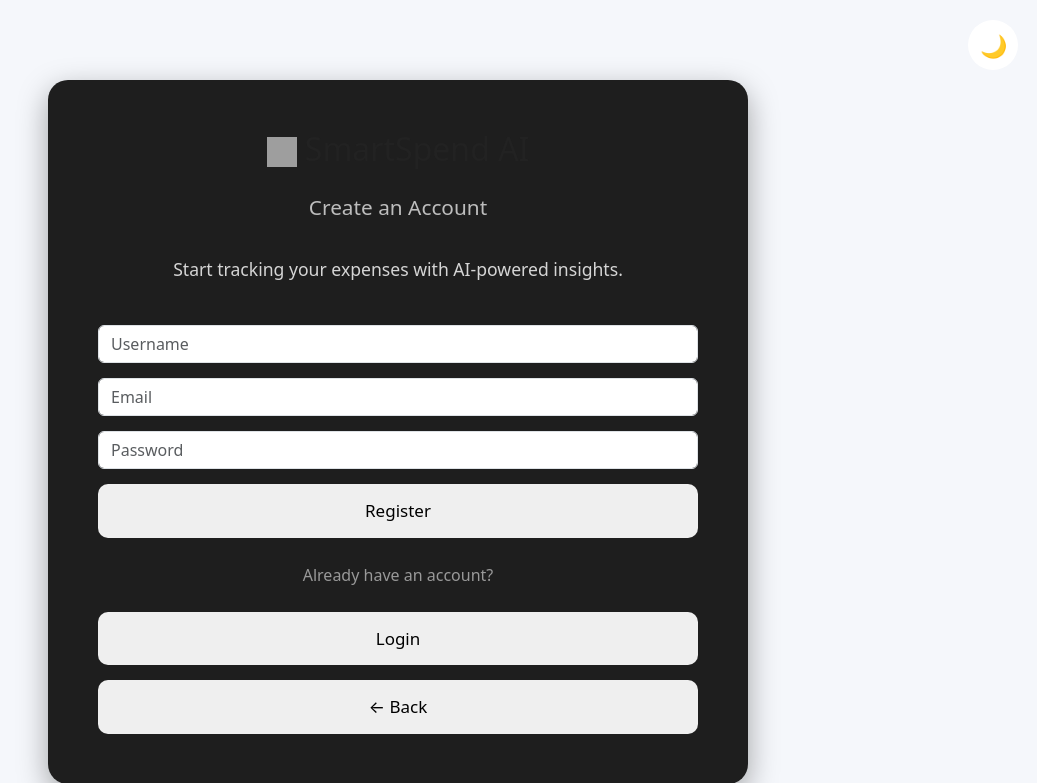
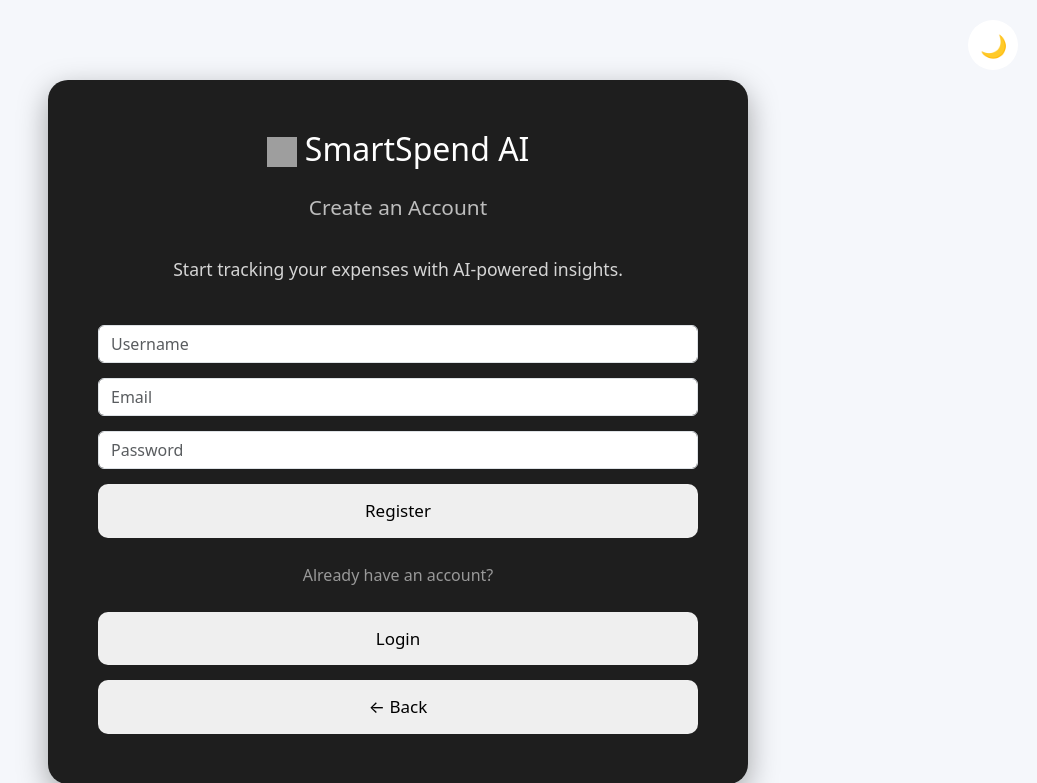
Before and after one commit to codebyswatii/SmartSpend_AI, a Flask app: page /register-page in a window 1280 px wide. Shown: the top 783 px of the page, without its empty margins (242-1279 px from the left). Run offline with Flask 3, Linux system fonts and the light colour scheme; parts of the project's set-up code (start-up, migrations or seed data) failed here and were passed over; grey boxes are pictures that could not be loaded.

Commit message:
Minor UI fixes

```diff
--- a/templates/dashboard.html
+++ b/templates/dashboard.html
@@ -17,9 +17,9 @@
 
     <h2 class="text-center mb-4"><img src="/static/icon.png" width="30" height="30">SmartSpend AI</h2>
     <div class="d-flex justify-content-end mb-3">
-        <h5>Welcome, {{ username }} 👋</h5>
+        <!-- <h5>Welcome, {{ username }} 👋</h5> -->
         <h5>
-    👋      Welcome,
+            👋Welcome,
             <span class="text-primary">{{ username }}</span>
         </h5>
         <button class="btn btn-outline-danger" onclick="logout()">
--- a/templates/login.html
+++ b/templates/login.html
@@ -16,7 +16,7 @@
 
 <div class="landing-container">
 
-    <h2 class="text-center mb-4">
+    <h2 class="text-center mb-4" style="color: white;">
         <img src="/static/icon.png" width="30" height="30">
         SmartSpend AI
     </h2>
--- a/templates/register.html
+++ b/templates/register.html
@@ -16,7 +16,7 @@
 
 <div class="landing-container">
 
-    <h2 class="text-center mb-4">
+    <h2 class="text-center mb-4" style="color: white;">
         <img src="/static/icon.png" width="30" height="30">
         SmartSpend AI
     </h2>
```
